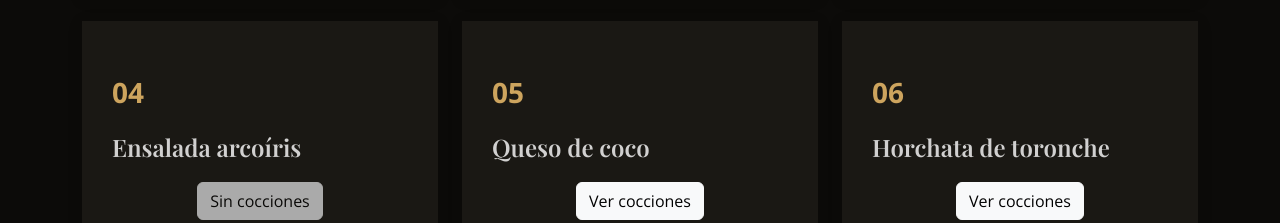
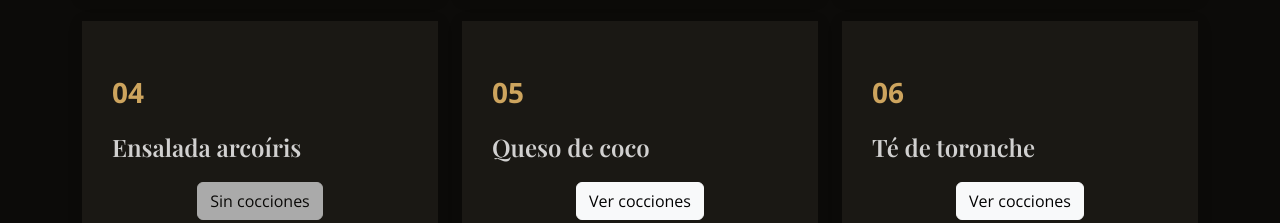
Before and after one commit to leninfabricio29/food-project, a plain HTML site: page index.html in a window 1280 px wide. Shown: the part 1764-1987 px from the top of the page. Drawn offline with nearby package versions, Linux system fonts and the light colour scheme; some packages are replaced by stand-ins of ours; a script that the page names is missing; a web font is replaced by a local one.

Commit message:
cambio de nombre
Horchata a te

```diff
--- a/index.html
+++ b/index.html
@@ -278,7 +278,7 @@
           <div class="col-lg-4 mt-4">
             <div class="box" data-aos="zoom-in" data-aos-delay="100">
               <span>06</span>
-              <h4>Horchata de toronche</h4>
+              <h4>Té de toronche</h4>
 
               <div class="text-center">
                 <button class="btn btn-light" data-toggle="modal" data-target="#modalCocionesBebida">Ver cocciones</button>
@@ -2024,7 +2024,7 @@ Ahora que tenemos todos los ingredientes listos para nuestra ensalada, incluimos
 
           <!-- Encabezado del Modal -->
           <div class="modal-header  border-none modal-receta">
-            <h4 class="modal-title ">Horchata de toronche</h4>
+            <h4 class="modal-title ">Té de toronche</h4>
             <button type="button" class="close" data-dismiss="modal">&times;</button>
           </div>
 
```
